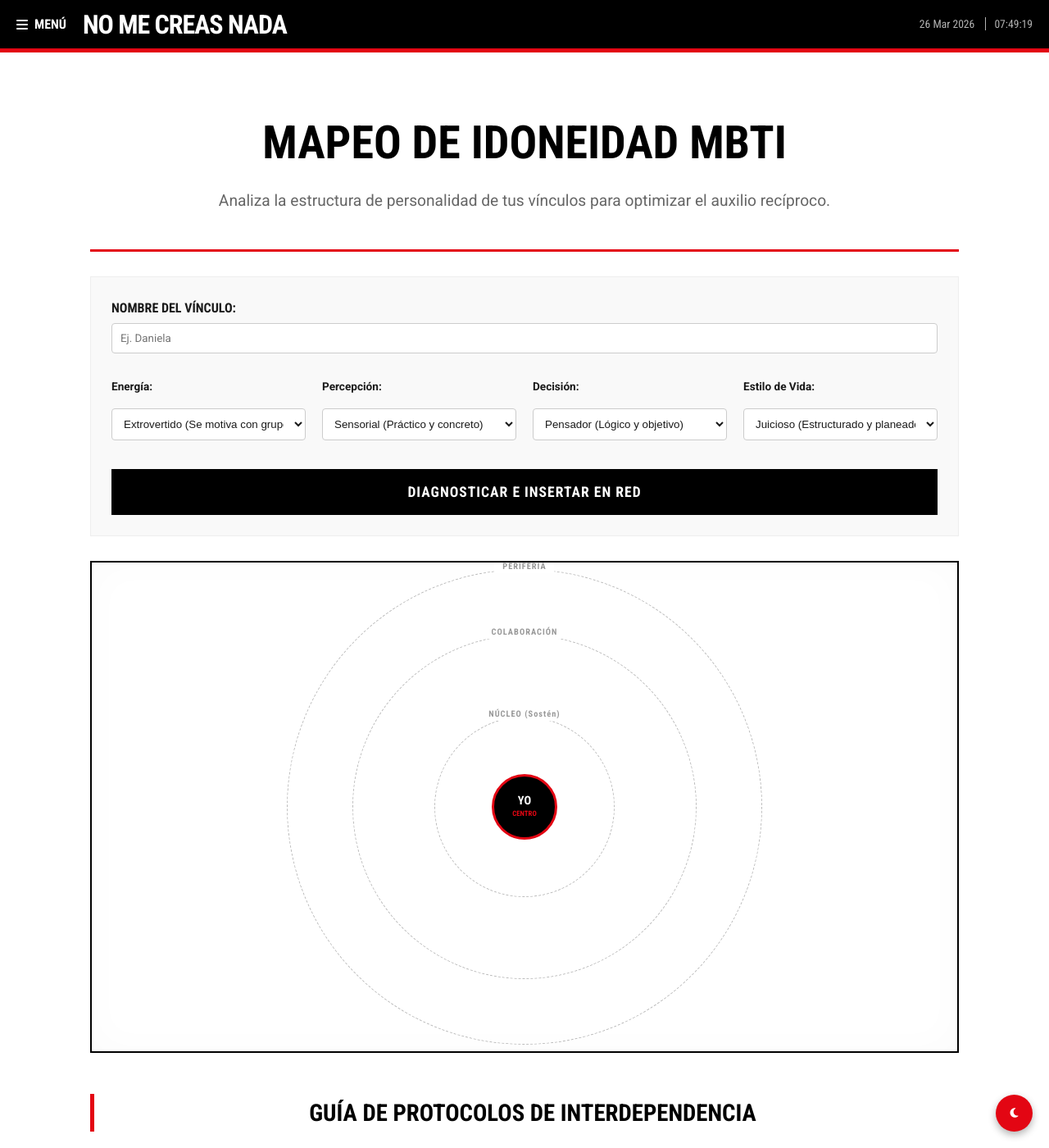
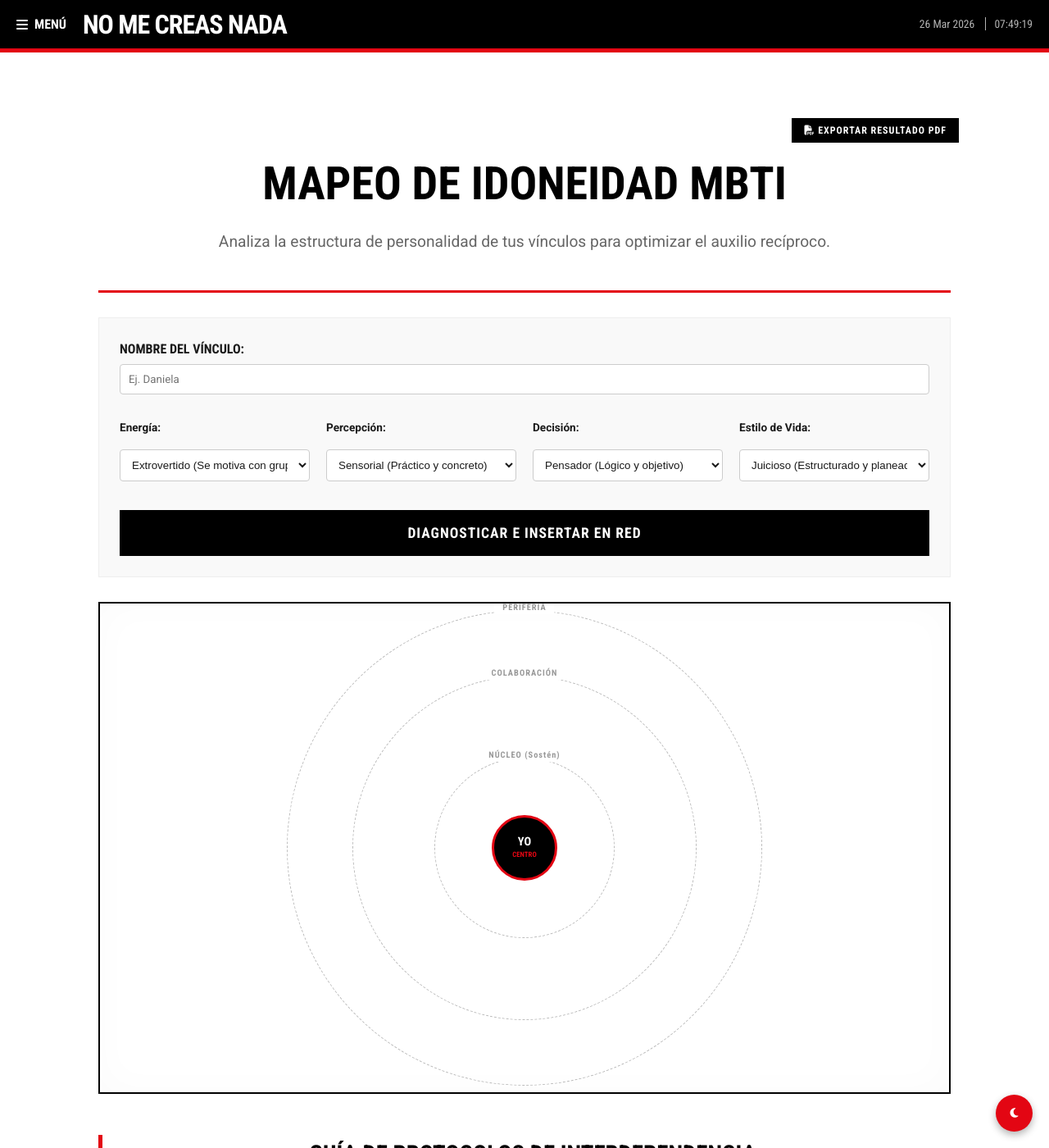
Before and after one commit to cafrhein/muro, a Jekyll site: the page built from mapa.html, in a window 1280 px wide and 1400 px high. Shown: the whole window at 82% size. Built offline with Jekyll 4.4.1, drawn with Linux system fonts in a browser that asks for light colours; part of the change alters nothing that is shown.

Commit message:
Update mapa.html

```diff
--- a/mapa.html
+++ b/mapa.html
@@ -2,12 +2,24 @@
 layout: default
 title: Mapa de Red MBTI | Protocolos de Auxilio
 ---
+
+<script src="https://cdnjs.cloudflare.com/ajax/libs/jspdf/2.5.1/jspdf.umd.min.js"></script>
+<script src="https://cdnjs.cloudflare.com/ajax/libs/html2canvas/1.4.1/html2canvas.min.js"></script>
 
 <div id="rt-toast" style="position: fixed; top: 80px; right: -300px; background: var(--rt-red); color: white; padding: 15px 25px; font-family: var(--font-heading); font-weight: 700; text-transform: uppercase; z-index: 9999; transition: right 0.4s cubic-bezier(0.175, 0.885, 0.32, 1.275); box-shadow: 0 4px 12px rgba(0,0,0,0.3); font-size: 0.85rem;">
     Vínculo diagnosticado e insertado
 </div>
 
 <div class="map-container" style="max-width: 1100px; margin: 40px auto; padding: 20px;">
+
+    <div style="text-align: right; margin-bottom: 10px;">
+        <button id="btn-pdf-export" style="background: #000; color: #fff; border: none; padding: 8px 15px; font-family: var(--font-heading); font-size: 0.75rem; font-weight: 700; cursor: pointer; text-transform: uppercase; letter-spacing: 1px;">
+            <i class="fas fa-file-pdf"></i> Exportar Resultado PDF
+        </button>
+    </div>
+
+    <div id="capture-pdf-area" style="background: white; padding: 10px;">
+
         <header style="text-align: center; margin-bottom: 30px; border-bottom: 3px solid var(--rt-red); padding-bottom: 20px;">
             <h1 style="font-family: var(--font-heading); text-transform: uppercase;">Mapeo de Idoneidad MBTI</h1>
             <p style="font-family: var(--font-main); color: #666;">Analiza la estructura de personalidad de tus vínculos para optimizar el auxilio recíproco.</p>
@@ -112,7 +124,7 @@ title: Mapa de Red MBTI | Protocolos de Auxilio
                 </div>
             </div>
         </section>
-</div>
+    </div> </div>
 
 <style>
 #canvas-wrapper { box-shadow: inset 0 0 50px rgba(0,0,0,0.02); }
@@ -120,6 +132,8 @@ title: Mapa de Red MBTI | Protocolos de Auxilio
 .v-node { animation: popIn 0.5s cubic-bezier(0.175, 0.885, 0.32, 1.275); cursor: help; }
 @keyframes popIn { 0% { transform: scale(0); } 100% { transform: scale(1); } }
 @keyframes slideIn { from { opacity: 0; transform: translateY(-20px); } to { opacity: 1; transform: translateY(0); } }
+/* CAMBIO: Ocultar botón en el PDF generado */
+@media print { #btn-pdf-export, #mbti-test-container { display: none !important; } }
 </style>
 
 <script>
@@ -187,11 +201,9 @@ function calculateMBTI() {
 
     layer.appendChild(node);
 
-    // ACTIVAR RECOMENDACIÓN
     recBody.innerHTML = `<strong>${name.toUpperCase()} (${type}):</strong> ${recMessage}`;
     recContainer.style.display = "block";
 
-    // ACTIVAR NOTIFICACIÓN
     toast.style.right = "20px";
 
     setTimeout(() => {
@@ -201,4 +213,42 @@ function calculateMBTI() {
         nameInput.value = '';
     }, 2000);
 }
+
+/* CAMBIO: Lógica de exportación PDF integrada */
+document.getElementById('btn-pdf-export').addEventListener('click', async function() {
+    const { jsPDF } = window.jspdf;
+    const area = document.getElementById('capture-pdf-area');
+    const btn = this;
+
+    btn.disabled = true;
+    btn.innerText = "PROCESANDO PDF...";
+
+    try {
+        const canvas = await html2canvas(area, {
+            scale: 2,
+            useCORS: true,
+            logging: false,
+            backgroundColor: "#ffffff"
+        });
+
+        const imgData = canvas.toDataURL('image/jpeg', 1.0);
+        const pdf = new jsPDF({
+            orientation: 'p',
+            unit: 'mm',
+            format: 'a4'
+        });
+
+        const imgProps = pdf.getImageProperties(imgData);
+        const pdfWidth = pdf.internal.pageSize.getWidth();
+        const pdfHeight = (imgProps.height * pdfWidth) / imgProps.width;
+
+        pdf.addImage(imgData, 'JPEG', 0, 0, pdfWidth, pdfHeight);
+        pdf.save('diagnostico-red-mbti.pdf');
+    } catch (e) {
+        console.error("Error en exportación:", e);
+    } finally {
+        btn.disabled = false;
+        btn.innerHTML = '<i class="fas fa-file-pdf"></i> Exportar Resultado PDF';
+    }
+});
 </script>
```
Lines whose indentation alone changed are shown as unchanged.
